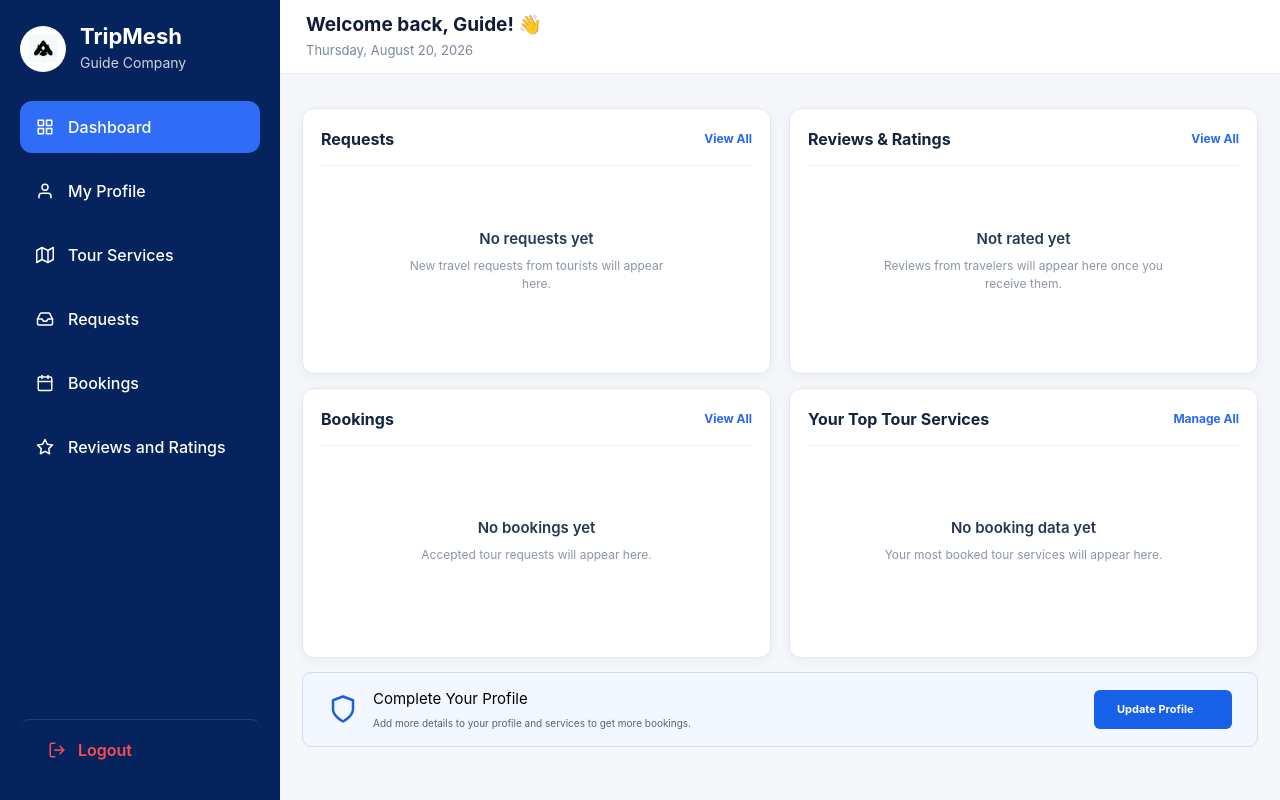
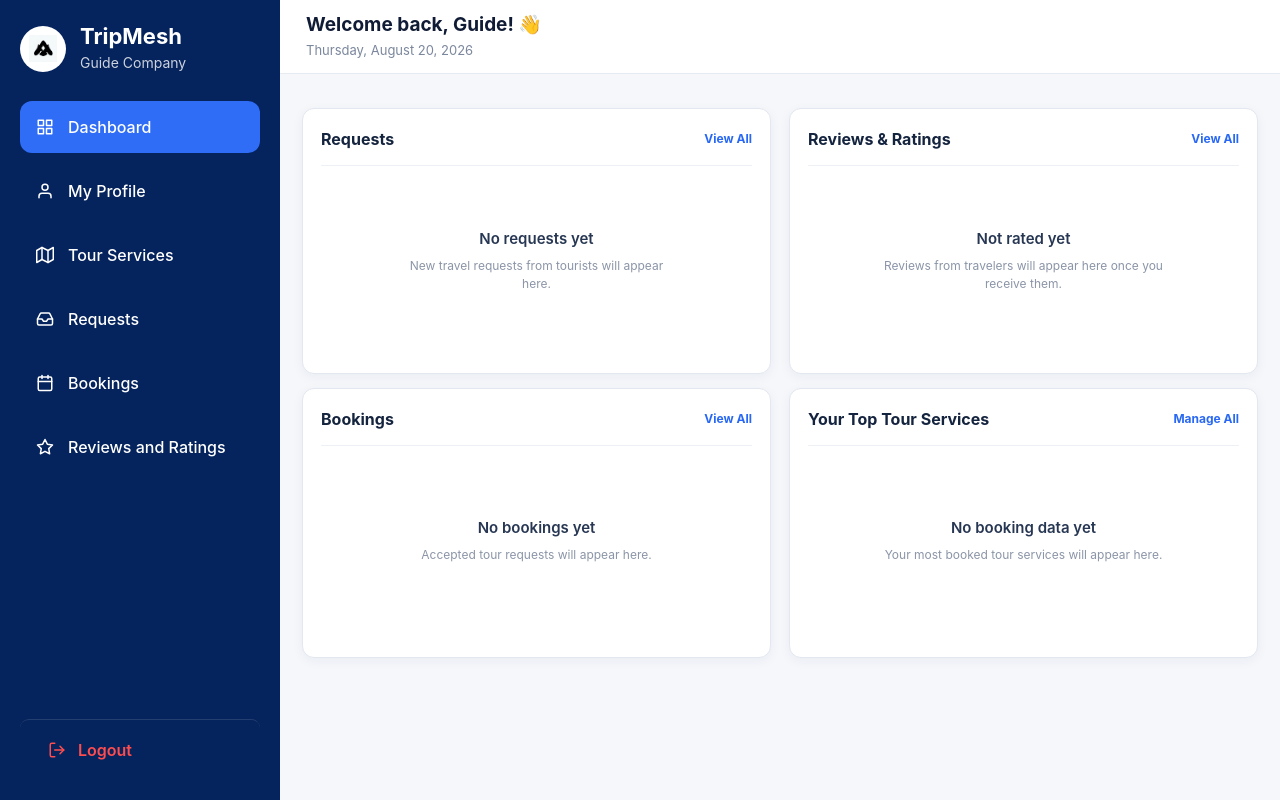
Before and after one commit to fahmida47/TripMesh, a React app in the folder frontend/: page /guide-dashboard in a window 1280 px wide. Built offline with nearby package versions, Linux system fonts and the light colour scheme; the HTML template or start-up script is replaced by a standard one.

Commit message:
Update guide dashboard overview

```diff
--- a/frontend/src/pages/GuideDashboard/components/DashboardOverview.jsx
+++ b/frontend/src/pages/GuideDashboard/components/DashboardOverview.jsx
@@ -18,21 +18,6 @@ const DashboardOverview = () => (
       <TopTourServices />
     </div>
 
-    <aside className="profile-banner">
-      <FiShield aria-hidden="true" />
-
-      <div>
-        <h3>Complete Your Profile</h3>
-        <p>
-          Add more details to your profile and services to get more bookings.
-        </p>
-      </div>
-
-      <button type="button">
-        Update Profile
-      </button>
-    </aside>
-
   </section>
 );
 
```
